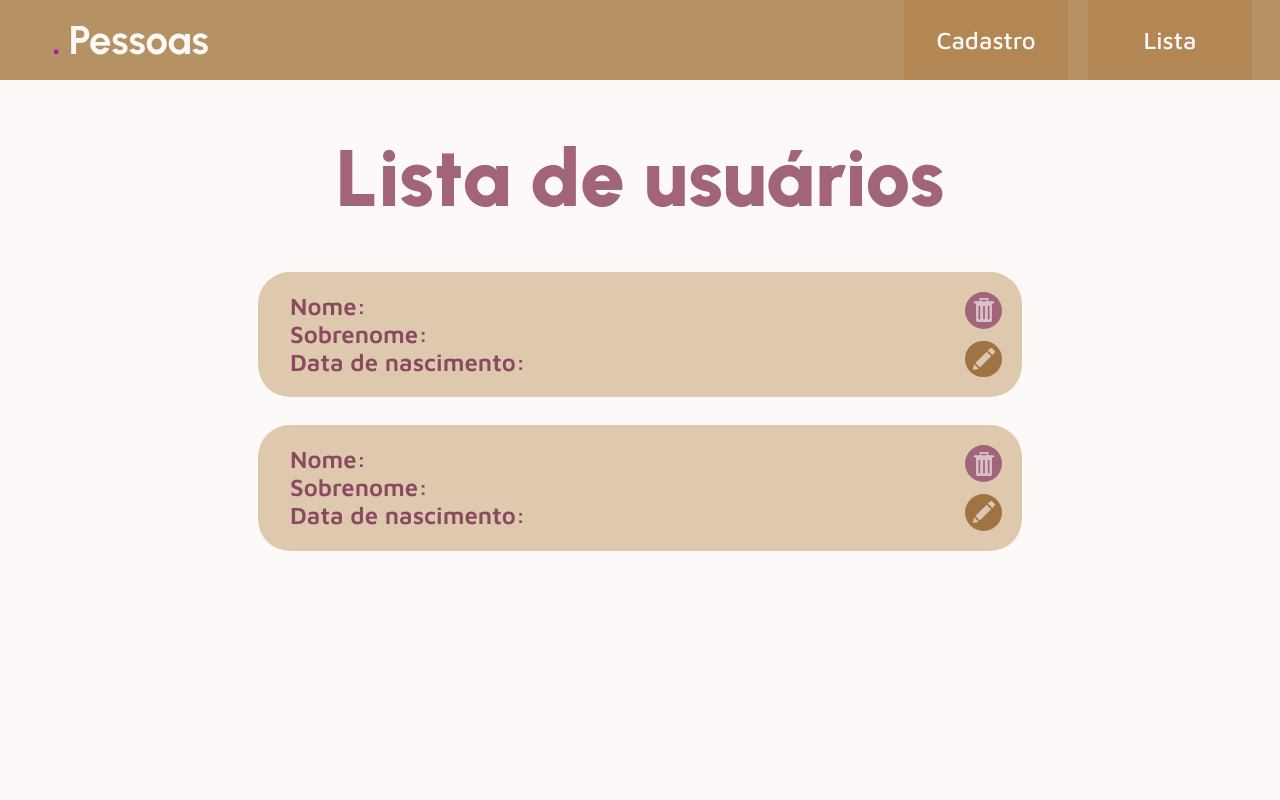
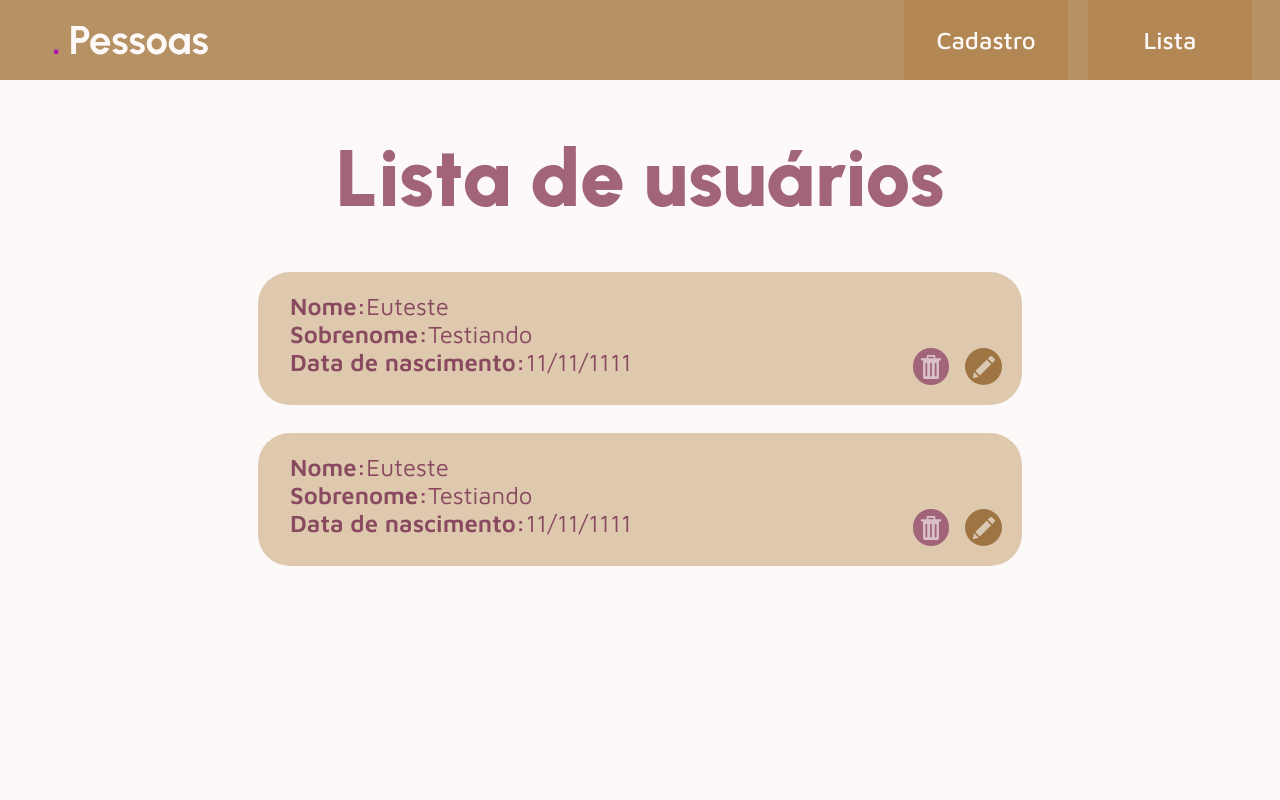
Before and after one commit to emararipe/desenvolve-desafio-15, a React (Create React App) app: page /lista in a window 1280 px wide. Shown: the top 800 px of the page. Built offline with nearby package versions, Linux system fonts and the light colour scheme; a web font is replaced by a local one.

Commit message:
fix cards pessoas

```diff
--- a/src/components/lista-pessoas/card-pessoa.tsx
+++ b/src/components/lista-pessoas/card-pessoa.tsx
@@ -12,11 +12,9 @@ function CardPessoa() {
   return (
     <tr className={`card-pessoa ${isSelected ? 'selected-row' : ''}`}
       onClick={handleRowClick}>
-      <div className='dados-pessoa'>
-        <td><span>Nome:</span></td>
-        <td><span>Sobrenome:</span></td>
-        <td><span>Data de nascimento:</span></td>
-      </div>
+      <td><span>Nome:</span>Euteste</td>
+      <td><span>Sobrenome:</span>Testiando</td>
+      <td><span>Data de nascimento:</span>11/11/1111</td>
       <td className='opcoes-card'><BotaoDeletar></BotaoDeletar><BotaoEditar></BotaoEditar></td>
     </tr>
   )
--- a/src/components/lista-pessoas/lista-pessoas.css
+++ b/src/components/lista-pessoas/lista-pessoas.css
@@ -17,8 +17,8 @@
 .card-pessoa {
   background: var(--fundo-secundario);
   display: flex;
+  flex-direction: column;
   justify-content: space-between;
-  gap: 1.5rem;
   font-size: 1.5em;
   border-radius: 32px;
   border: none;
@@ -32,18 +32,13 @@
   cursor: pointer;
 }
 
-.dados-pessoa {
-  display: flex;
-  flex-direction: column;
-  flex-grow: 1;
-}
-
 .card-pessoa span {
   font-weight: 600;
 }
 
 .opcoes-card {
   display: flex;
-  flex-direction: column;
-  gap: 0.5em;
+  align-self: flex-end;
+  gap: 1rem;
+  margin-top: -1.15em;
 }
```
